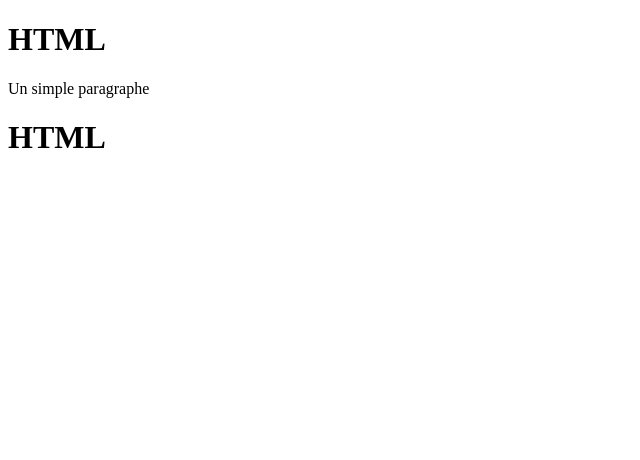
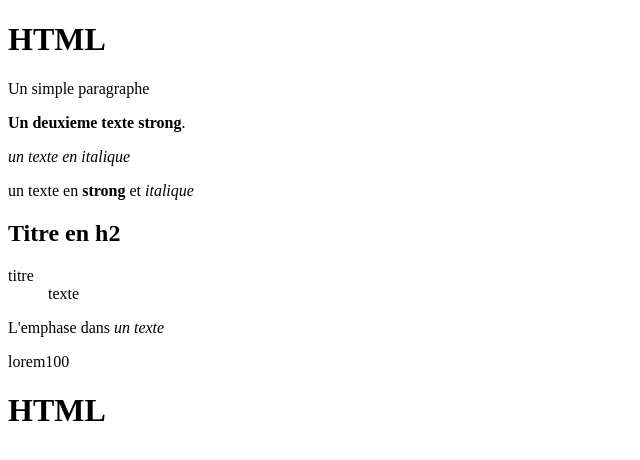
Before and after one commit to GeulinJeanBaptiste/ceppic-HTML, a plain HTML site: page index.html in a window 1280 px wide. Shown: the whole page, without its empty margins (0-640 px from the left). Drawn offline with Linux system fonts and the light colour scheme.

Commit message:
ajout de texte

```diff
--- a/index.html
+++ b/index.html
@@ -8,7 +8,17 @@
   </head>
   <body>
     <h1>HTML</h1>
-        <p>Un simple paragraphe</p>
+    <p>Un simple paragraphe</p>
+    <p><strong>Un deuxieme texte strong</strong>.</p>
+    <p><i>un texte en italique </i></p>
+    <p>un texte en <strong>strong</strong> et <i>italique</i></p>
+    <h2>Titre en h2</h2>
+    <dl>
+      <dt>titre</dt>
+      <dd>texte</dd>
+    </dl>
+    <p>L'emphase dans <em>un texte</em></p>
+    <p>lorem100</p>
     <h1>HTML</h1>
   </body>
 </html>
```
